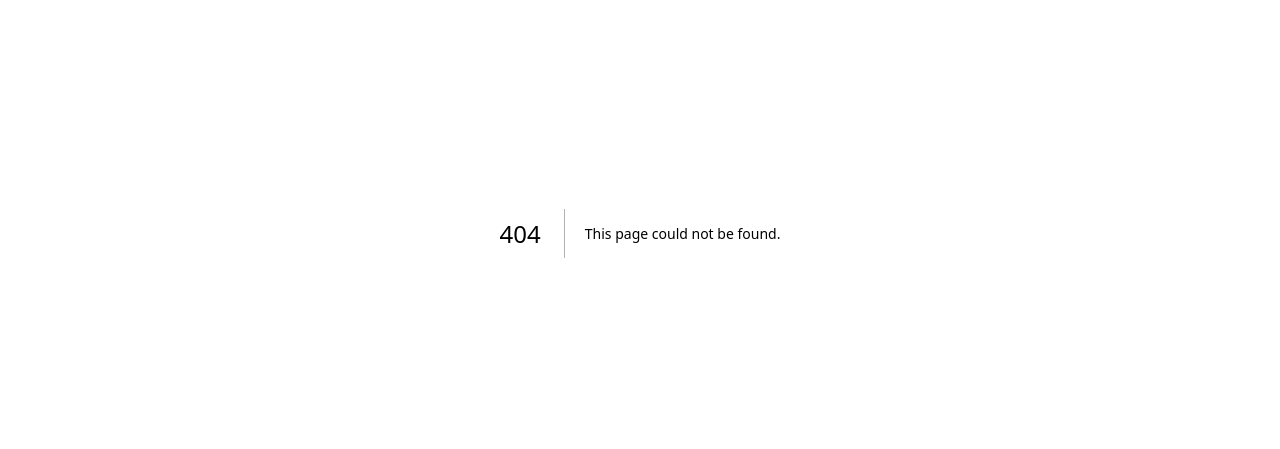
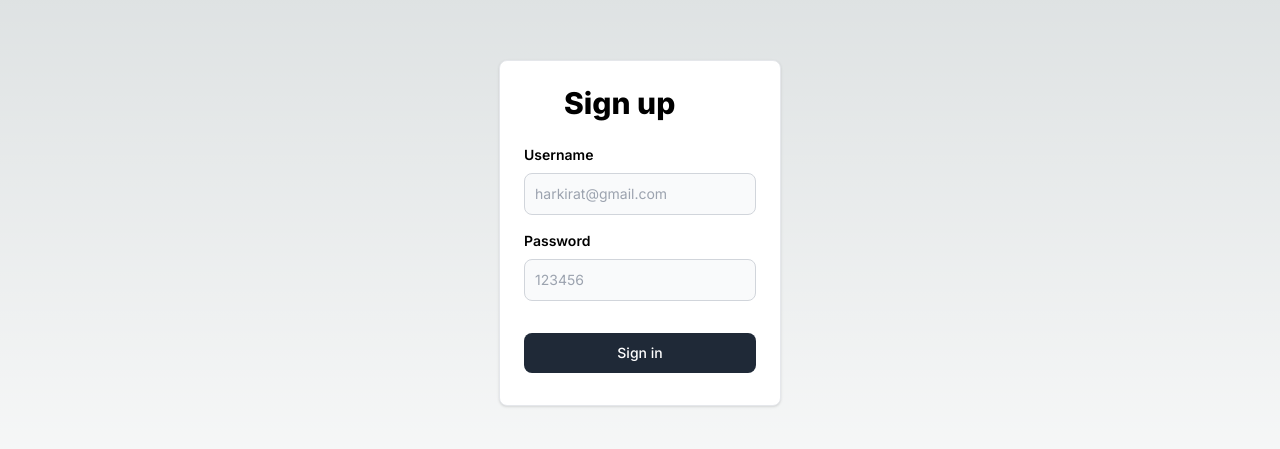
Before and after one commit to aman-kejriwal/Next.js-Backend, a Next.js app: page /signup in a window 1280 px wide. Before the commit this address had no page. Shown: the part 167-616 px from the top of the page. Built offline with nearby package versions, Linux system fonts and the light colour scheme.

Commit message:
Adding SignUp Feature

```diff
--- /dev/null
+++ b/app/api/user/route.ts
@@ -0,0 +1,9 @@
+import { NextRequest, NextResponse } from 'next/server';
+
+export async function POST(req: NextRequest) {
+    const body = await req.json();
+    console.log(body);
+    return Response.json({
+        msg:"you are Logged in"
+    })
+}
--- /dev/null
+++ b/app/signup/page.tsx
@@ -0,0 +1,9 @@
+import { Signup } from "@/components/Signup";
+
+    export default function Home(){
+        return (
+            <div>
+                <Signup/>
+            </div>
+        )
+    }
--- /dev/null
+++ b/components/Signup.tsx
@@ -0,0 +1,52 @@
+"use client"
+import axios from "axios";
+import { ChangeEventHandler, useState } from "react";
+
+export function Signup() {
+    const [username, setUsername] = useState("fhadfadf");
+    const [password, setPassword] = useState("adfhdf");
+
+    return <div className="h-screen flex justify-center flex-col">
+        <div className="flex justify-center">
+        <a href="#" className="block max-w-sm p-6 bg-white border border-gray-200 rounded-lg shadow hover:bg-gray-100">
+                <div>
+                    <div className="px-10">
+                        <div className="text-3xl font-extrabold">
+                            Sign up
+                        </div>
+                    </div>
+                    <div className="pt-2">
+                        <LabelledInput onChange={(e) => {
+                            setUsername(e.target.value);
+                        }} label="Username" placeholder="harkirat@gmail.com" />
+                        <LabelledInput onChange={(e) => {
+                            setPassword(e.target.value)
+                        }} label="Password" type={"password"} placeholder="123456" />
+                        <button onClick={async ()=>{
+                            await axios.post("http://localhost:3000/api/user",{
+                                username,
+                                password
+                            }
+                            );
+                        }} type="button" className="mt-8 w-full text-white bg-gray-800 focus:ring-4 focus:ring-gray-300 font-medium rounded-lg text-sm px-5 py-2.5 me-2 mb-2">Sign in</button>
+                    </div>
+                </div>
+            </a>
+        </div>
+    </div>
+
+}
+
+function LabelledInput({ label, placeholder, type, onChange }: LabelledInputType) {
+    return <div>
+        <label className="block mb-2 text-sm text-black font-semibold pt-4">{label}</label>
+        <input onChange={onChange} type={type || "text"} id="first_name" className="bg-gray-50 border border-gray-300 text-gray-900 text-sm rounded-lg focus:ring-blue-500 focus:border-blue-500 block w-full p-2.5" placeholder={placeholder} required />
+    </div>
+}
+
+interface LabelledInputType {
+    label: string;
+    placeholder: string;
+    type?: string;
+    onChange: ChangeEventHandler<HTMLInputElement>
+}
```
Also changed, not shown: package.json (+6 -5 lines), 1 other file (tests, documents, lock files or other folders).
